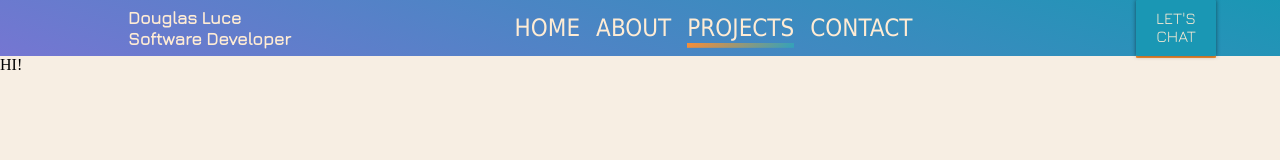
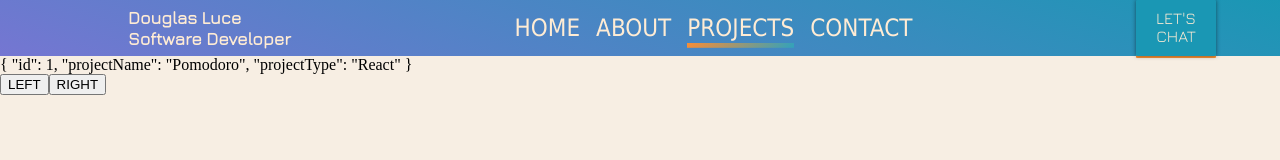
Before and after one commit to Doug-Luce/portfolio-site, a React (Create React App) app: page /projects/1 in a window 1280 px wide. Shown: the top 160 px of the page. Built offline with nearby package versions, Linux system fonts and the light colour scheme; what styled-media-query would draw is missing.

Commit message:
Worked on building the project page routing to go through projects. Added a helper.js file to built small utility functions. Modified some animations.

```diff
--- a/src/App.js
+++ b/src/App.js
@@ -1,5 +1,5 @@
 import React from "react";
-import { Route, Switch } from "react-router-dom";
+import { Route, Switch, Redirect } from "react-router-dom";
 import NavBar from './components/NavBar';
 import baseStyles from './baseStyles';
 import Home from './pages/Home';
@@ -19,9 +19,8 @@ const App = () => {
         <Switch>
           <Route path ="/" exact component={Home} />
           <Route path ="/about" component={About} />
-          <Route path ="/projects" component={Project} />
+          <Route path={`/projects/:id`} component={Project} />
           <Route path="/contact" component={Contact} />
-          <Route path="/projects/:id" render={() => <p>hi</p>} />
         </Switch>
         <Footer />
       </main>
--- a/src/components/ContactCard.js
+++ b/src/components/ContactCard.js
@@ -12,7 +12,6 @@ h2, h3 {
 }
 
 h2 {
-  font-weight: 600;
   padding-top: 1rem;
 }
 
--- /dev/null
+++ b/src/helpers.js
@@ -0,0 +1 @@
+exports.dump = (obj) => JSON.stringify(obj, null, 2);
--- a/src/pages/Project.js
+++ b/src/pages/Project.js
@@ -1,9 +1,68 @@
 import React from "react";
 import { H1, H2, P } from '../components/typography';
+import { Link } from 'react-router-dom';
 import ProjectStyles from './styles/ProjectStyles';
+import { dump } from '../helpers';
 
-const Projects = (props) => (
-  <p>HI!</p>
-);
+const projects = [
+  {
+    id: 0,
+    projectName: 'Calculator',
+    projectType: 'JS'
+  },
+  {
+    id: 1,
+    projectName: 'Pomodoro',
+    projectType: 'React'
+  },
+  {
+    id: 2,
+    projectName: 'Adventure Time',
+    projectType: 'Api'
+  },
+];
 
-export default Projects;
+class Project extends React.Component {
+  constructor(props) {
+    super(props);
+    this.navigateRight = this.navigateRight.bind(this);
+    this.navigateLeft = this.navigateLeft.bind(this);
+
+    this.state = {
+      currentId: 0
+    };
+  }
+
+  componentDidMount(props) {
+    this.setState({currentId: parseInt(this.props.match.params.id)});
+    dump(this.state);
+  }
+
+  navigateRight() {
+    this.setState({currentId: this.state.currentId + 1});
+    this.props.history.push(`/projects/${this.state.currentId + 1}`);
+  }
+
+  navigateLeft() {
+    this.setState({currentId: this.state.currentId - 1});
+    this.props.history.push(`/projects/${this.state.currentId - 1}`);
+  }
+
+  render() {
+    return(
+      <div>
+        <p>{dump(projects[this.state.currentId])}</p>
+        <button onClick={this.navigateLeft}>LEFT</button>
+        <button onClick={this.navigateRight}>RIGHT</button>
+      </div>
+    );
+  }
+}
+
+// const Project = ({ match }) => (
+//   <div>
+//     <p>{JSON.stringify(projects[match.params.id])}</p>
+//   </div>
+// );
+
+export default Project;
```
Also changed, not shown: public/css/animate.css.
